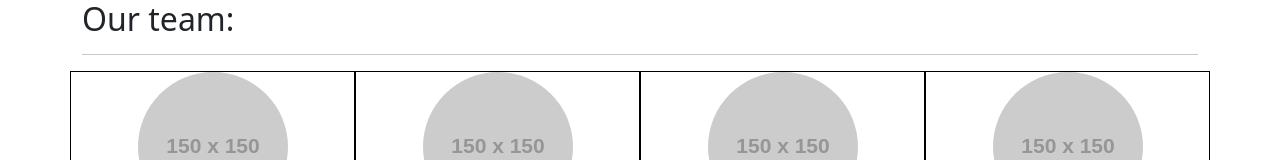
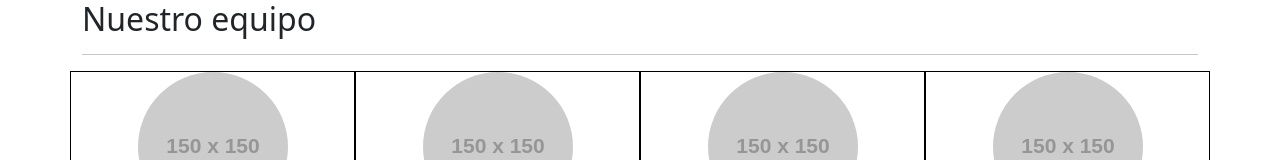
Before and after one commit to dsaavedr/proyecto-semana1-utp, a plain HTML site: page index.html in a window 1280 px wide. Shown: the top 160 px of the page. Drawn offline with nearby package versions, Linux system fonts and the light colour scheme; placeholder pictures from the web are drawn by us.

```diff
--- a/index.html
+++ b/index.html
@@ -12,7 +12,7 @@
 
 <body>
     <div class="container" id="team">
-        <h2>Our team:</h2>
+        <h2>Nuestro equipo</h2>
         <hr>
         <div class="row">
             <member v-for="item in members" v-bind:member="item" v-bind:key="item.codigo"></member>
```
